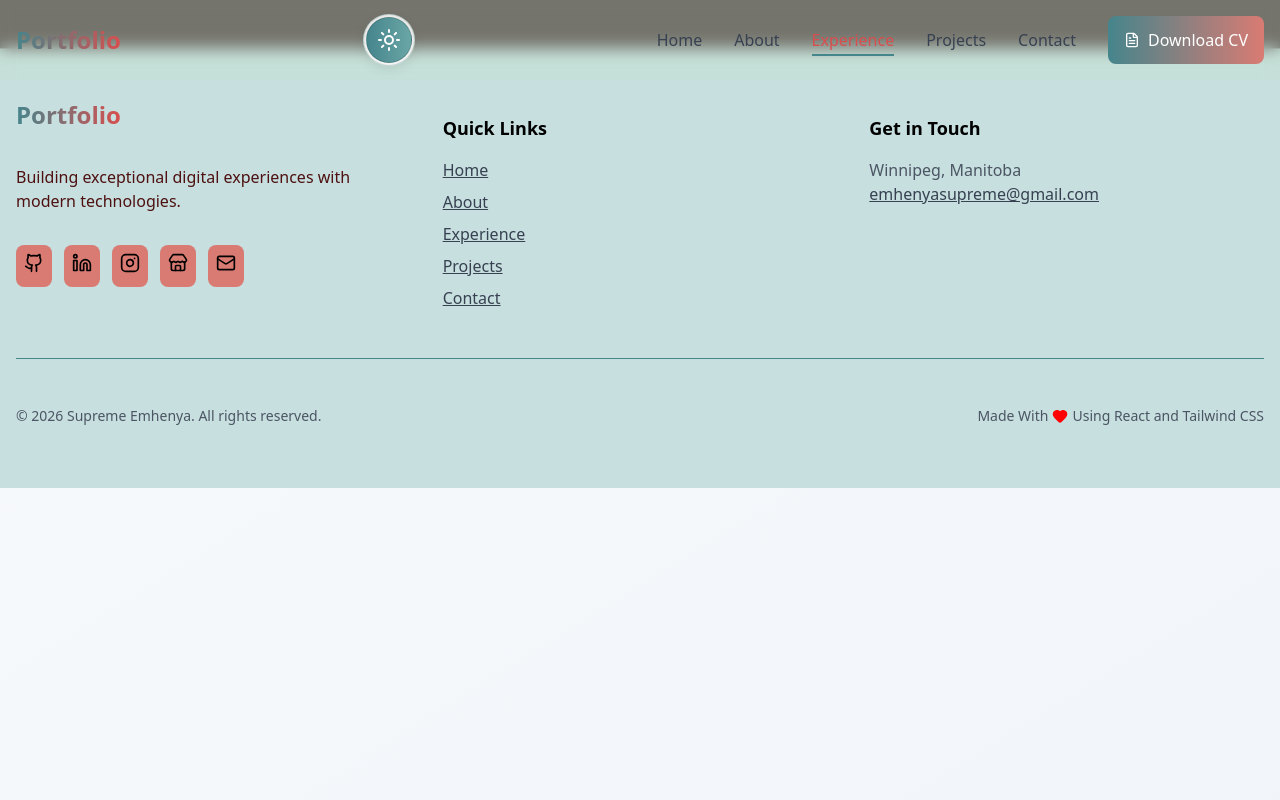
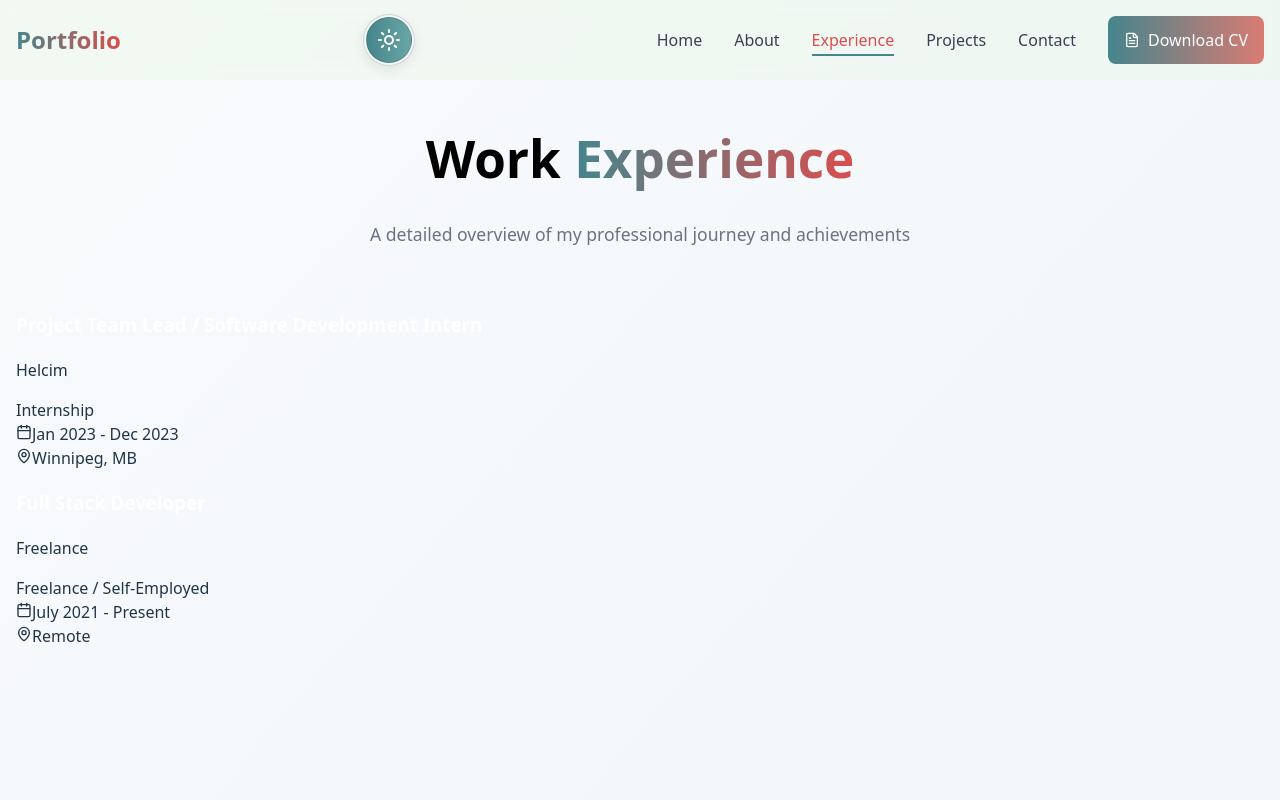
Before and after one commit to Emya101/Personal-Portfolio, a React (Vite) app: page /experience in a window 1280 px wide. Shown: the top 800 px of the page. Built offline with nearby package versions, Linux system fonts and the light colour scheme.

Commit message:
Made the card base with animations before adding the css designs

```diff
--- a/src/Components/Experience.jsx
+++ b/src/Components/Experience.jsx
@@ -80,18 +80,89 @@ export function Experience() {
 
     const itemAnimSettings = ({ x = -24, y = 0, duration = 0.55, delay = 0 } = {}) =>
     ({
-        hidden: {opacity:0, x, y},
+        hidden: { opacity: 0, x, y },
         visible: {
-            opacity:1,
-            x:0,
-            y:0,
-            transition: {duration, delay}
+            opacity: 1,
+            x: 0,
+            y: 0,
+            transition: { duration, delay }
         }
     });
 
     return (
-        <>
+        <div className={styles.experiencePage}>
+            <motion.div
+                className={styles.header}
+                initial={{ opacity: 0, y: -24 }}
+                animate={{ opacity: 1, y: 0 }}
+                transition={{ duration: 0.6 }}
+            >
+                <h1 classname={styles.title}>
+                    Work <span className={styles.gradient}>
+                        Experience
+                    </span>
+                </h1>
 
-        </>
+                <p className={styles.subtitle}>
+                    A detailed overview of my professional journey and achievements
+                </p>
+
+            </motion.div>
+
+            <motion.div
+                className={styles.timelineSection}
+                variants={containerAnimSettings(0.12)}
+                initial="hidden"
+                whileInView="visible"
+                viewport={{ once: true, amount: 0.15 }}
+            >
+                <div className={styles.verticalLine}></div>
+
+                <div className={styles.timelineList}>
+                    {experience.map((exp, index) => (
+                        <motion.div
+                            key={index}
+                            variants={itemAnimSettings({ x: -26, duration: 0.55 })}
+                            whileHover={{ scale: 1.01, y: -4 }}
+                            className={styles.timelineItem}
+                        >
+                            <div className={styles.timelineDot}></div>
+
+                            <div className={styles.experienceCard}>
+                                <div className={styles.cardTop}>
+                                    <div>
+                                        <h3 className={styles.position}>{exp.position}</h3>
+
+                                        <p className={styles.company}>{exp.company}</p>
+                                    </div>
+
+                                    <span className={styles.typeBadge}>
+                                        {exp.type}
+                                    </span>
+                                </div>
+
+                                <div className={styles.metaRow}>
+                                    <div className={styles.metaItem}>
+                                        <Calendar size={16}/>
+                                        <span>{exp.period}</span>
+                                    </div>
+
+                                    <div className={styles.metaItem}>
+                                        <MapPin size={16}/>
+                                        <span>{exp.location}</span>
+                                    </div>
+                                </div>
+                            </div>
+
+                        </motion.div>
+                    ))}
+                </div>
+
+
+
+
+            </motion.div>
+
+        </div>
     );
 }
--- a/src/Components/Experience.module.css
+++ b/src/Components/Experience.module.css
@@ -1,5 +1,32 @@
-.example{
-    color: aqua;
-    padding: 20px;
-    background-color: blue;
+.experiencePage{
+    padding-top: 6rem;
+    padding-bottom: 4rem;
+    min-height: 100vh;
+    max-width: 1280px;
+    margin: 0 auto;
+    padding-left: 1rem;
+    padding-right: 1rem;
 }
+
+.header{
+    text-align: center;
+    margin-bottom: 4rem;
+}
+
+.title{
+    font-size: 3rem;
+    margin-bottom: 1rem;
+}
+
+.gradient{
+    background: linear-gradient(to right, #45858C, #D94E4E);
+    -webkit-background-clip: text;
+    -webkit-text-fill-color: transparent;
+}
+
+.subtitle{
+    font-size: 1.1rem;
+    color:#6b7280;
+    max-width: 42rem;
+    margin: 0 auto;
+}
```
